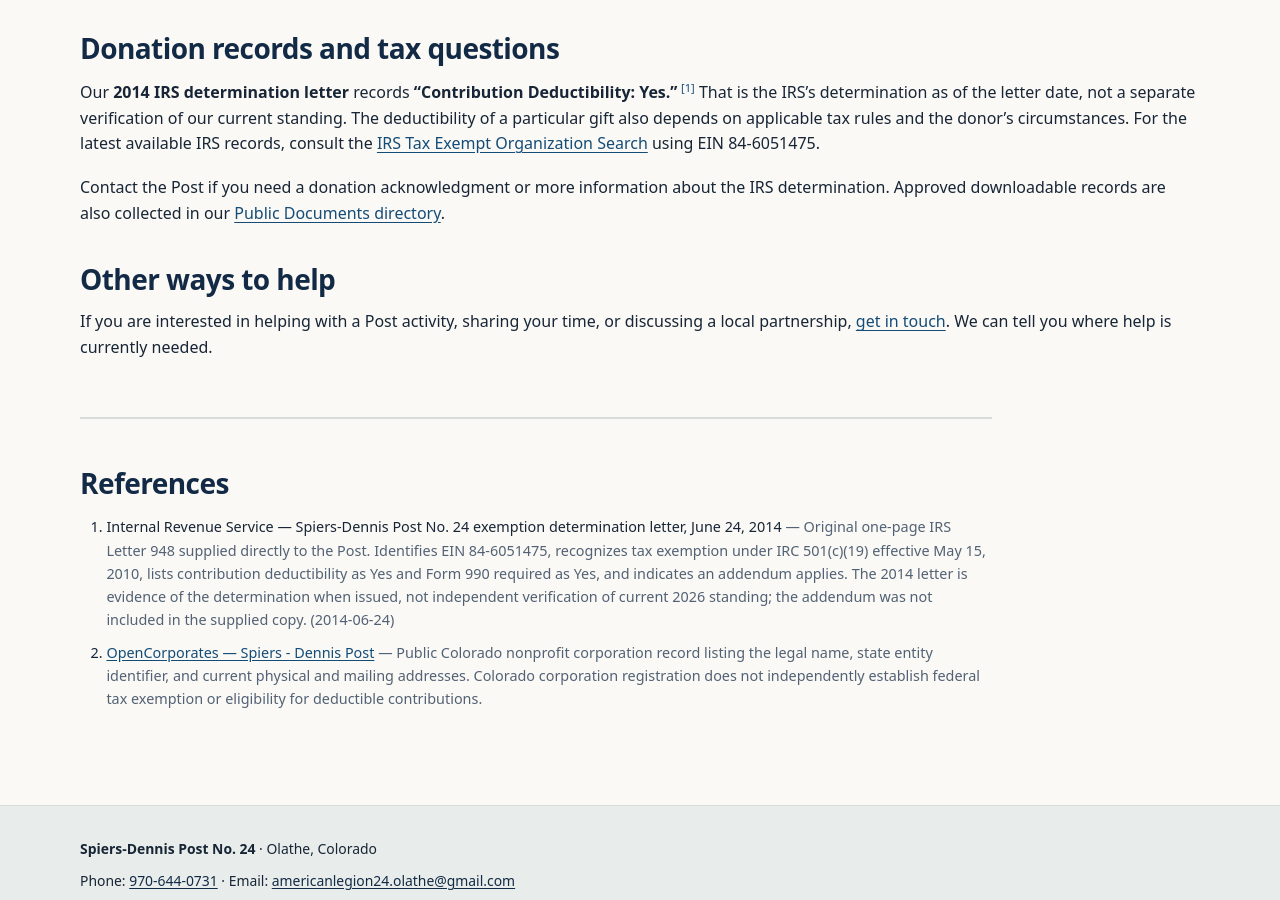
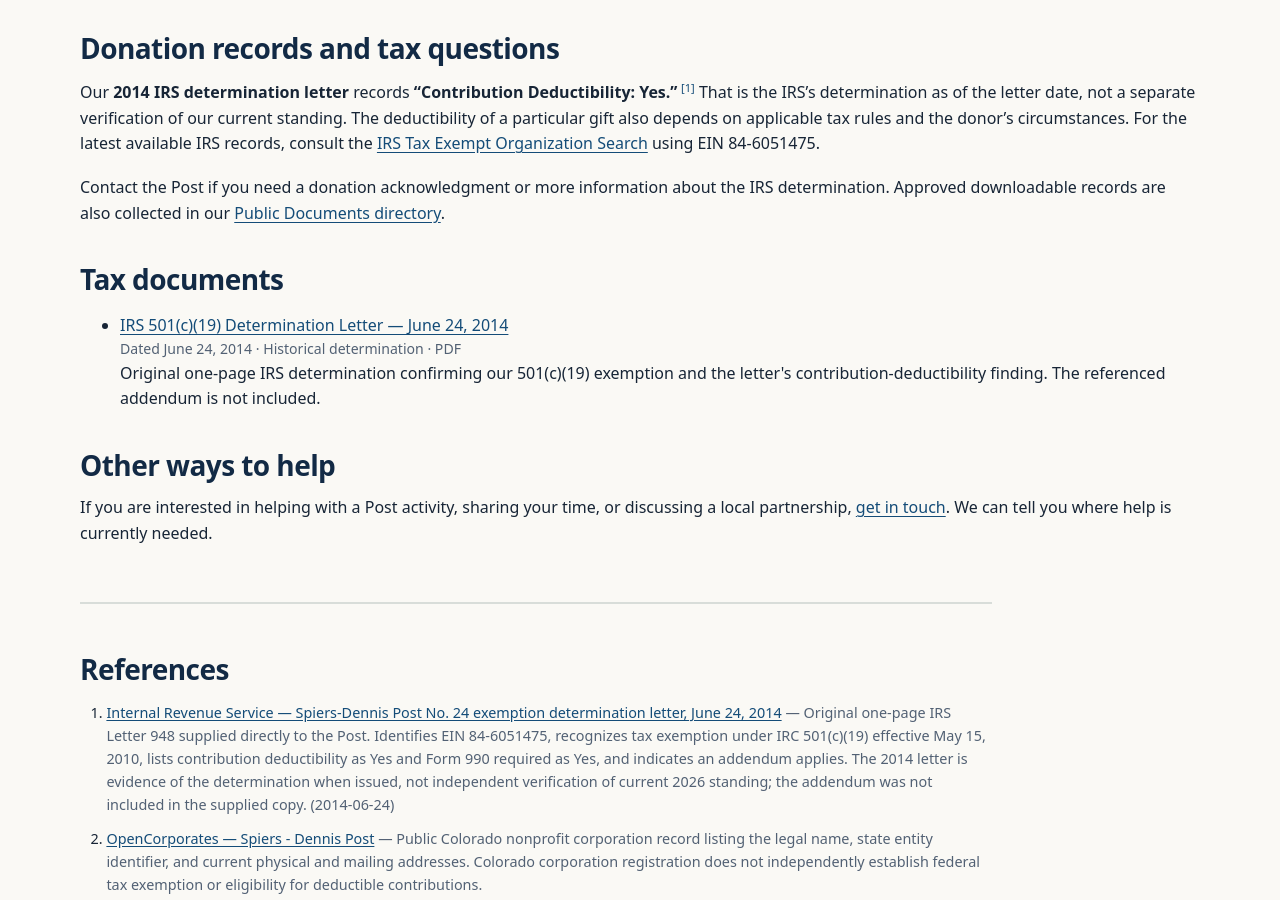
Before and after one commit to SPIERS-DENNIS-POST/spiers-dennis-post.github.io, a Jekyll site: the page built from donate/index.md, in a window 1280 px wide and 900 px high, scrolled down 1369 px. Built offline with Jekyll 4.4.1, drawn with Linux system fonts in a browser that asks for light colours.

Commit message:
Publish original Post 24 IRS determination PDF on Donate and Public Documents

```diff
--- a/_data/sources.yml
+++ b/_data/sources.yml
@@ -94,5 +94,6 @@
   details: Public Colorado nonprofit corporation record listing the legal name, state entity identifier, and current physical and mailing addresses. Colorado corporation registration does not independently establish federal tax exemption or eligibility for deductible contributions.
 - id: post24-irs-determination-2014
   title: Internal Revenue Service — Spiers-Dennis Post No. 24 exemption determination letter, June 24, 2014
+  url: /assets/documents/post24-irs-501c19-determination-2014-06-24.pdf
   details: Original one-page IRS Letter 948 supplied directly to the Post. Identifies EIN 84-6051475, recognizes tax exemption under IRC 501(c)(19) effective May 15, 2010, lists contribution deductibility as Yes and Form 990 required as Yes, and indicates an addendum applies. The 2014 letter is evidence of the determination when issued, not independent verification of current 2026 standing; the addendum was not included in the supplied copy.
   published_on: 2014-06-24
--- a/donate/index.md
+++ b/donate/index.md
@@ -4,7 +4,16 @@
 permalink: /donate/
 source_ids: [post24-irs-determination-2014, colorado-post24-corporate-registration]
 documents_positioned: true
-documents: []
+documents:
+  - id: post24-irs-determination-2014
+    title: IRS 501(c)(19) Determination Letter — June 24, 2014
+    file: /assets/documents/post24-irs-501c19-determination-2014-06-24.pdf
+    category: nonprofit
+    date: "2014-06-24"
+    status: Historical determination
+    format: PDF
+    description: Original one-page IRS determination confirming our 501(c)(19) exemption and the letter's contribution-deductibility finding. The referenced addendum is not included.
+    public: true
 ---
 # Support Post 24
 Our Post brings veterans together in Olathe, remembers those who served, and maintains a place for fellowship and community. Support from neighbors and friends helps us continue that work.
```
Also changed, not shown: README.md, 1 other file.
